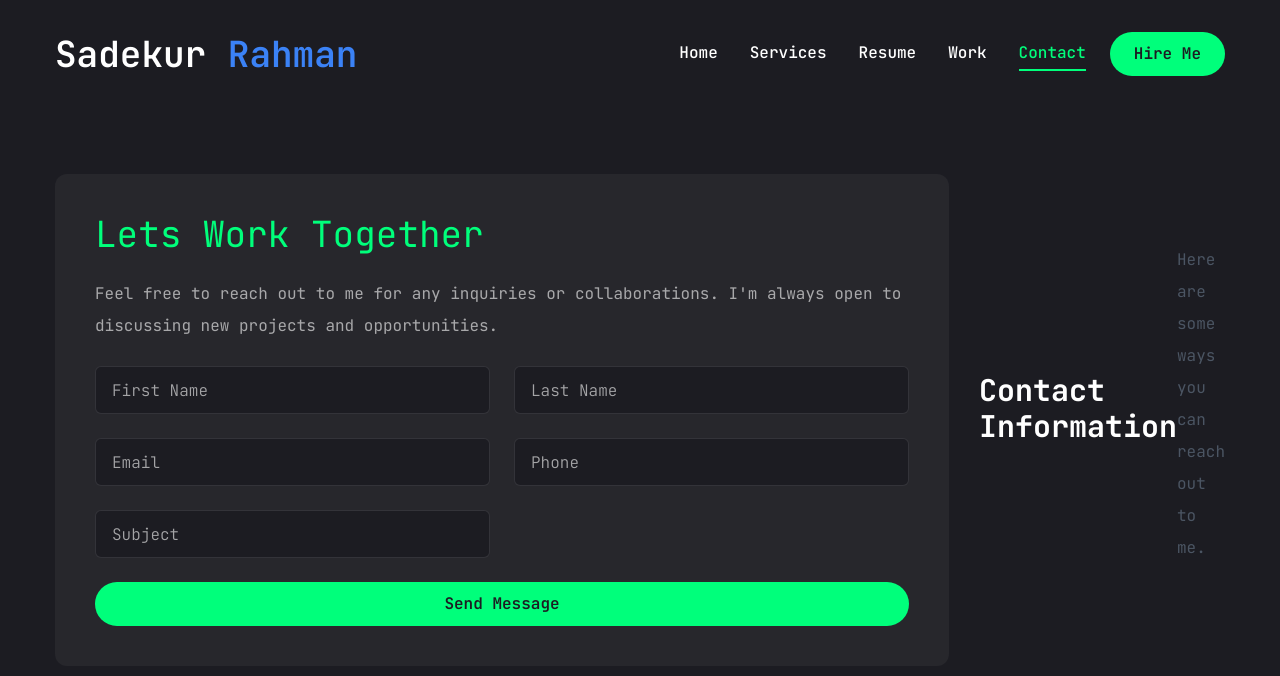
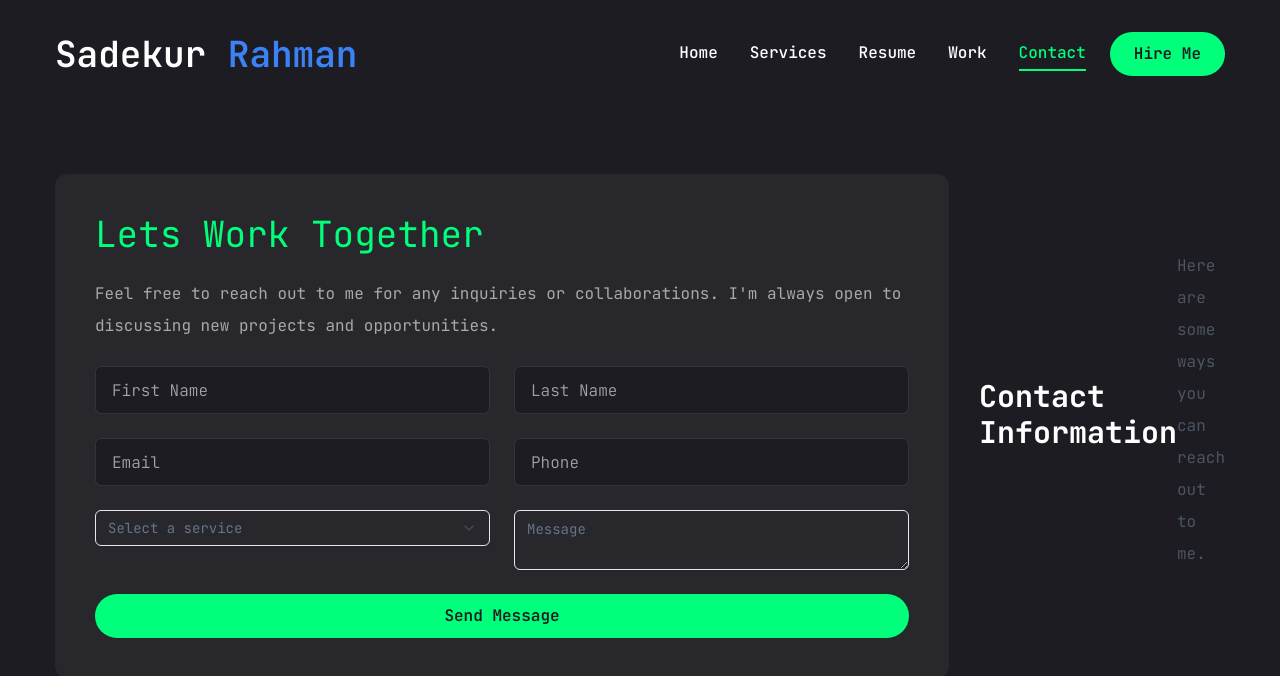
Before and after one commit to sadekur/pfs-2, a Next.js app: page /contact in a window 1280 px wide. Shown: the top 676 px of the page. Built offline with nearby package versions, Linux system fonts and the light colour scheme.

Commit message:
Add service selection dropdown and message textarea to Contact form

```diff
--- a/app/contact/page.jsx
+++ b/app/contact/page.jsx
@@ -43,7 +43,20 @@ const Contact = () => {
               <Input type="lastname" placeholder="Last Name" />
               <Input type="email" placeholder="Email" />
               <Input type="phone" placeholder="Phone" />
-              <Input type="subject" placeholder="Subject" />
+              <Select>
+                <SelectTrigger className="w-full">
+                  <SelectValue placeholder="Select a service" />
+                </SelectTrigger>
+                <SelectContent>
+                  <SelectGroup>
+                    <SelectLabel>Services</SelectLabel>
+                    <SelectItem value="service1">Modern Wordpress Plugin Development</SelectItem>
+                    <SelectItem value="service2">Mern Stack Development</SelectItem>
+                    <SelectItem value="service3">SASS Development</SelectItem>
+                  </SelectGroup>
+                </SelectContent>
+              </Select>
+              <Textarea placeholder="Message" />
             </div>
             <Button type="submit">Send Message</Button>
           </form>
```
